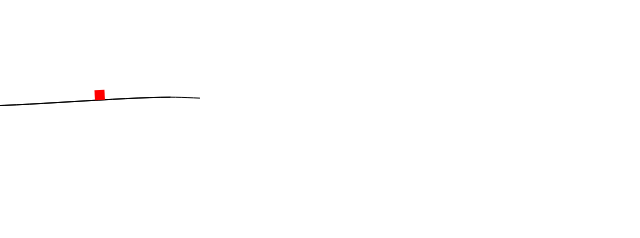
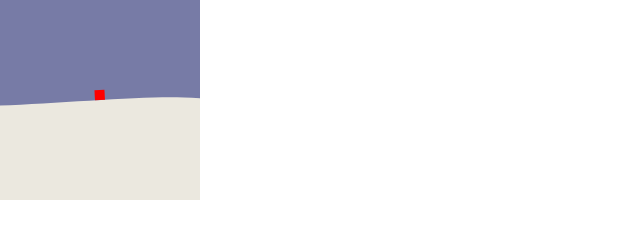
Before and after one commit to hadrianhughes/advent-calendar-project, a plain HTML site: page index.html in a window 1280 px wide. Shown: the whole page, without its empty margins (0-640 px from the left). Drawn offline with Linux system fonts and the light colour scheme.

Commit message:
Render snow on terrain

```diff
--- a/index.html
+++ b/index.html
@@ -9,6 +9,7 @@
   }
 
   canvas {
+    background-color: #777ba6;
     height: 200px;
     width: 200px;
   }
--- a/index.js
+++ b/index.js
@@ -93,8 +93,11 @@ function render () {
     const cp2 = { x: (mid.x + pp.x) / 2, y: pp.y };
 
     ctx.bezierCurveTo(cp1.x, cp1.y, cp2.x, cp2.y, pp.x, pp.y);
-    ctx.stroke();
   }
+  ctx.lineTo(points[points.length - 1].x + 50, 300);
+  ctx.lineTo(points[0].x, 300);
+  ctx.fillStyle = '#EBE8DF';
+  ctx.fill();
 
   ctx.closePath();
 
```
